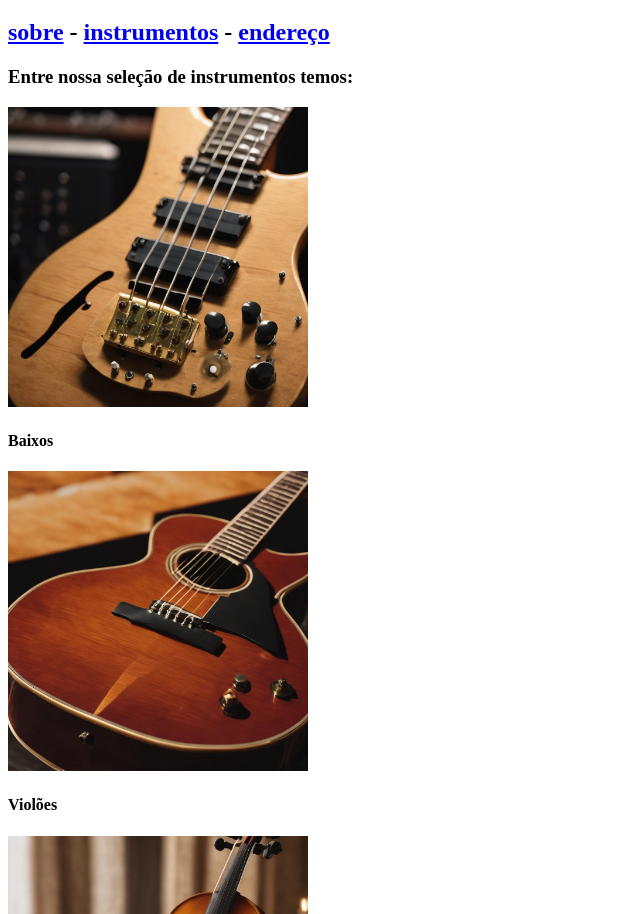
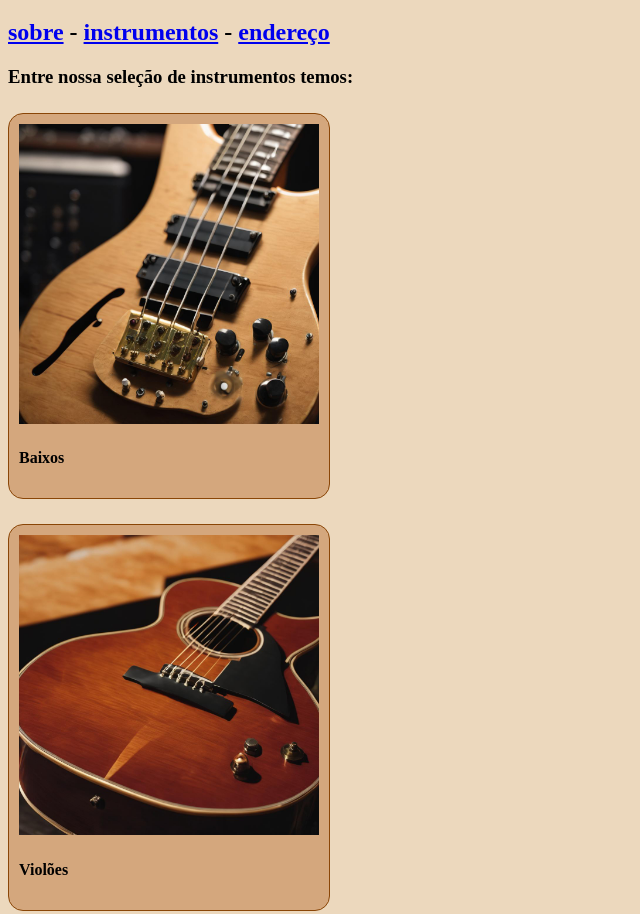
Before and after one commit to joaocamargoCS/PrimeiroSite, a plain HTML site: page instrumentos.html in a window 1280 px wide. Shown: the part 373-1287 px from the top of the page, without its empty margins (0-640 px from the left). Drawn offline with Linux system fonts and the light colour scheme.

Commit message:
CssUpdate

```diff
--- a/instrumentos.html
+++ b/instrumentos.html
@@ -7,6 +7,8 @@
   </head>
 
   <body>
+    <link rel="stylesheet" href="style.css" />
+
     <img src="image1_0.jpg" alt="Cordas" style="width: 500px; height: 300px" />
     <h1>Compania das Cordas</h1>
     <h2>
@@ -15,15 +17,29 @@
       <a href="endereço.html">endereço</a>
     </h2>
     <h3>Entre nossa seleção de instrumentos temos:</h3>
-    <img src="image0_0.jpg" alt="baixos" style="width: 300px; height: 300px" />
+    <div class="foto">
+      <img
+        src="image0_0.jpg"
+        alt="baixos"
+        style="width: 300px; height: 300px"
+      />
       <h4>Baixos</h4>
-    <img src="image2_0.jpg" alt="violões" style="width: 300px; height: 300px" />
+    </div>
+    <div class="foto">
+      <img
+        src="image2_0.jpg"
+        alt="violões"
+        style="width: 300px; height: 300px"
+      />
       <h4>Violões</h4>
+    </div>
+    <div class="foto">
       <img
         src="image3_0.jpg"
         alt="violinos"
         style="width: 300px; height: 300px"
       />
       <h4>violinos</h4>
+    </div>
   </body>
 </html>
--- /dev/null
+++ b/style.css
@@ -0,0 +1,17 @@
+body {
+  background-color: rgb(236, 216, 189);
+}
+h1 {
+  color: rgb(153, 82, 1);
+}
+
+div.foto {
+  width: 300px;
+  margin-top: 25px;
+  margin-bottom: 25px;
+  padding: 10px;
+  border: 1px solid;
+  border-radius: 15px;
+  border-color: rgb(138, 70, 7);
+  background-color: rgb(212, 167, 125);
+}
```
Also changed, not shown: endereço.html (+2 -0 lines), index.html (+2 -1 lines), sobre.html (+2 -0 lines). Lines whose indentation alone changed are shown as unchanged.
